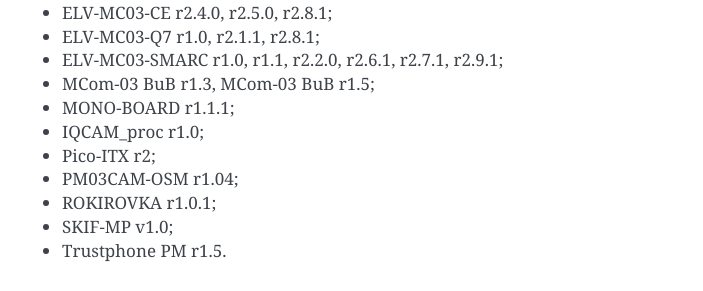
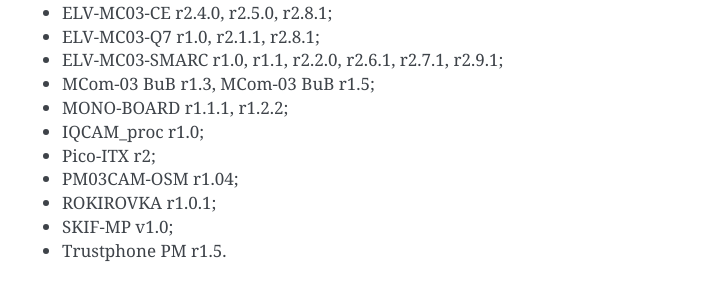
Before and after one commit to elvees/ddrinit, a Sphinx documentation site: the page built from doc/index.rst, in a window 1280 px wide and 900 px high, scrolled down 1145 px. Shown: the part 164-455 px from the top of the window, without its empty margins (388-1091 px from the left). Built offline with Sphinx 7.4.7, drawn with Linux system fonts in a browser that asks for light colours.

Commit message:
mcom03: Add MONO-BOARD r1.2.2 support
The board has 2 128 Gb MT53E4G32D8CY memory chips.

Initialize only 16 GB because DDRMC supports maximum 8 GB per channel
for LPDDR4.

Issue: #MCOM03SW-3073
Issue: #MCOM03SW-3110
Issue: #MNBK-153
Change-Id: Ib9a06f1773eef76329c5a2c5b93e80e1989ac334

```diff
--- a/doc/index.rst
+++ b/doc/index.rst
@@ -37,7 +37,7 @@
 * ELV-MC03-Q7 r1.0, r2.1.1, r2.8.1;
 * ELV-MC03-SMARC r1.0, r1.1, r2.2.0, r2.6.1, r2.7.1, r2.9.1;
 * MCom-03 BuB r1.3, MCom-03 BuB r1.5;
-* MONO-BOARD r1.1.1;
+* MONO-BOARD r1.1.1, r1.2.2;
 * IQCAM_proc r1.0;
 * Pico-ITX r2;
 * PM03CAM-OSM r1.04;
```
Also changed, not shown: 1 other file.
